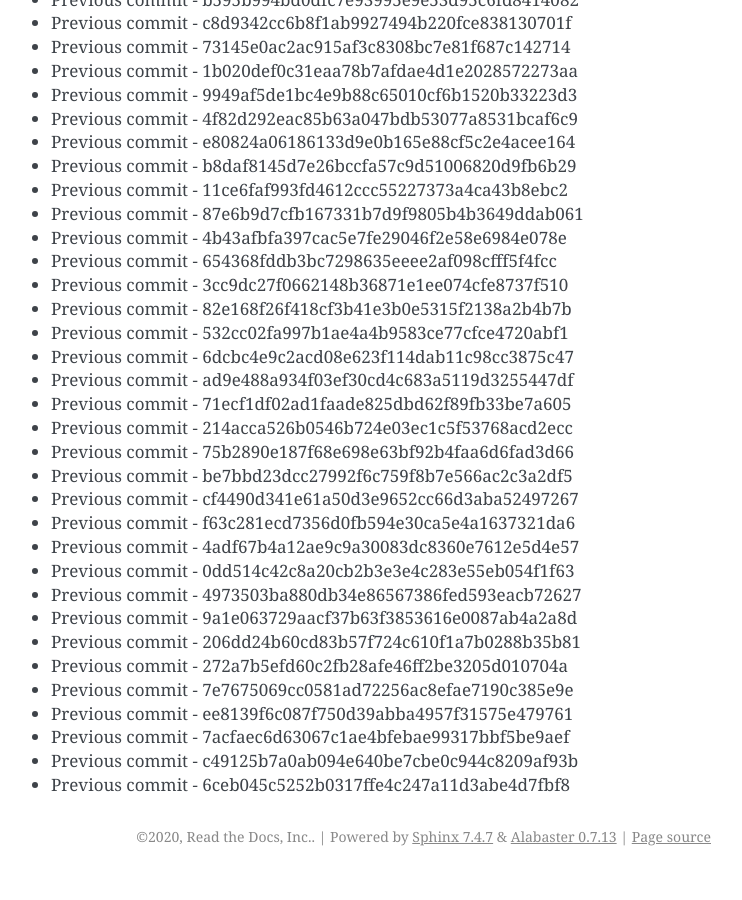
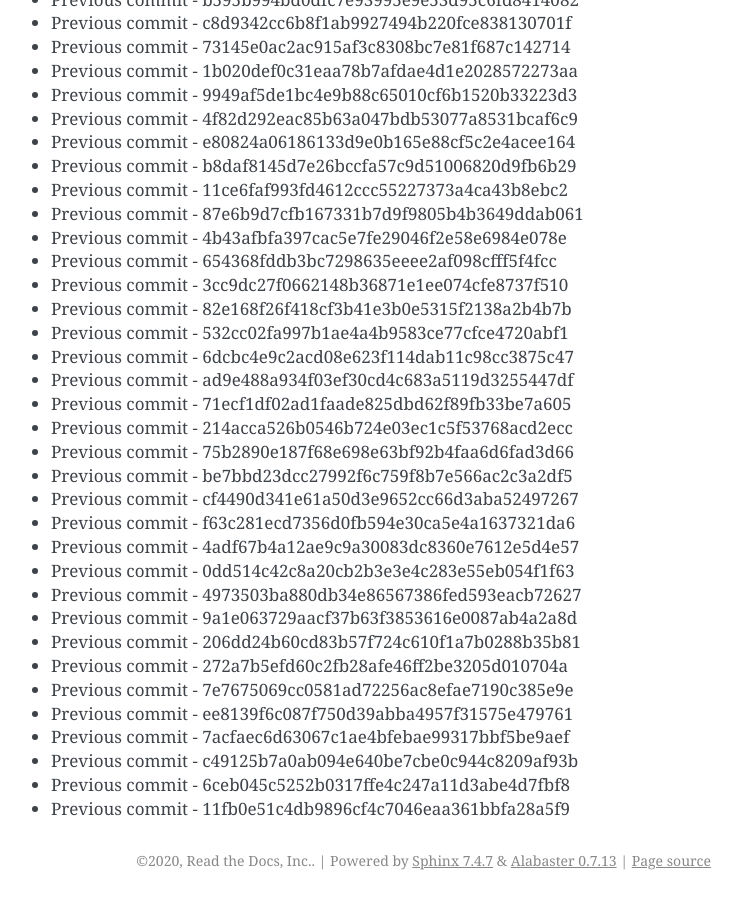
Before and after one commit to readthedocs/rtd-git-stresstest, a Sphinx documentation site: the page built from docs/updates.rst, in a window 1280 px wide and 900 px high, scrolled down 44228 px. Shown: the whole window, without its empty margins (399-1141 px from the left). Built offline with Sphinx 7.4.7, drawn with Linux system fonts in a browser that asks for light colours; before the commit the page ends 45104 px from its top, so only the background shows below that.

Commit message:
Generating commit from previous: 11fb0e51c4db9896cf4c7046eaa361bbfa28a5f9

```diff
--- a/docs/updates.rst
+++ b/docs/updates.rst
@@ -1890,3 +1890,4 @@ It can be tested for any performance characteristics.
 * Previous commit - 7acfaec6d63067c1ae4bfebae99317bbf5be9aef
 * Previous commit - c49125b7a0ab094e640be7cbe0c944c8209af93b
 * Previous commit - 6ceb045c5252b0317ffe4c247a11d3abe4d7fbf8
+* Previous commit - 11fb0e51c4db9896cf4c7046eaa361bbfa28a5f9
```
